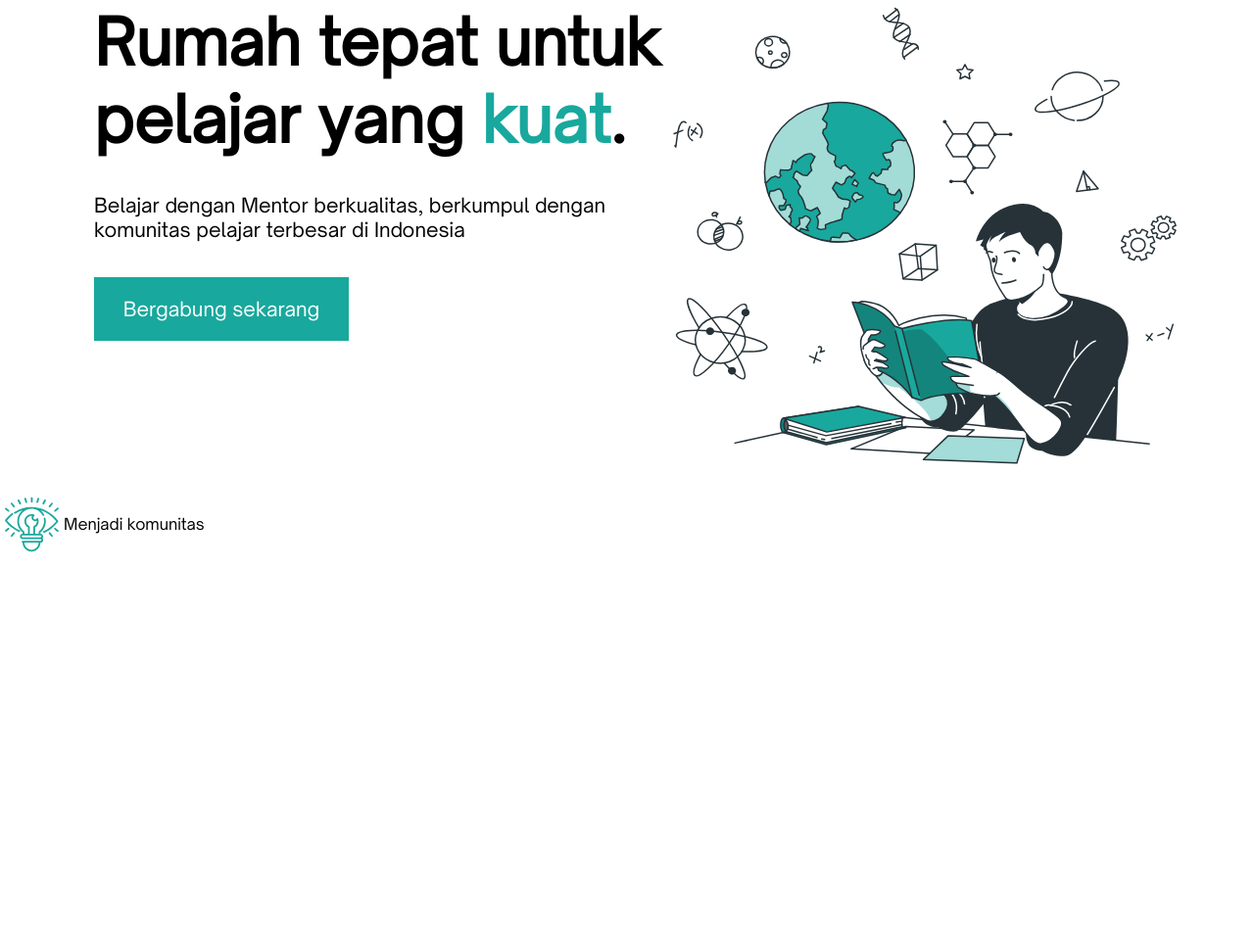
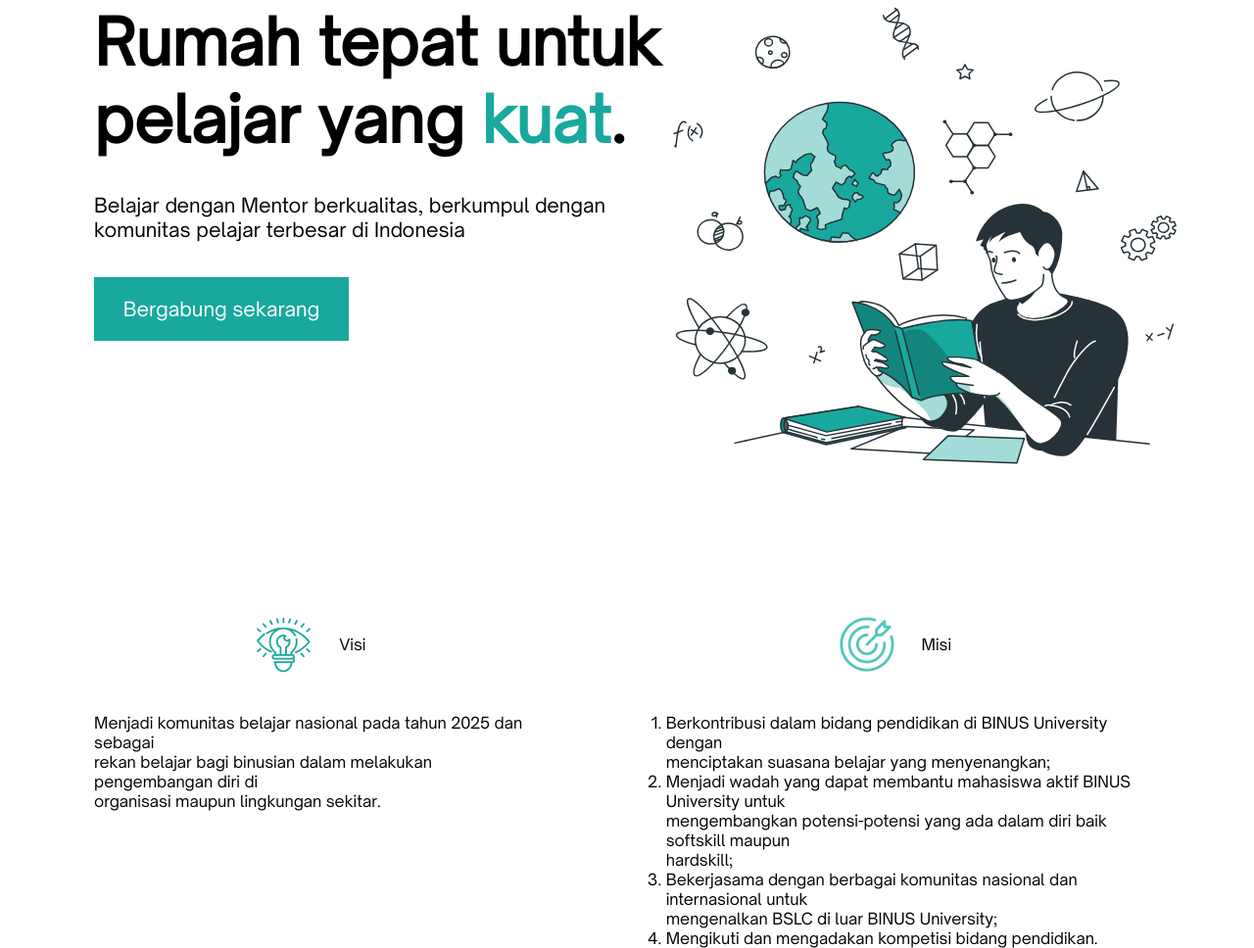
Before and after one commit to danielxavieroei/OJT-IT-DEV, a plain HTML site: page index.html in a window 1280 px wide. Shown: the part 224-1192 px from the top of the page at 98% size. Before the commit the page ends 800 px from the top, so only its background shows below. Drawn offline with Linux system fonts and the light colour scheme.

Commit message:
sixth update

```diff
--- a/assets/css/style.css
+++ b/assets/css/style.css
@@ -39,12 +39,10 @@
     justify-content: space-between;
     margin-right: 96px;
     margin-left: 96px;
-    gap: 143.09;
 }
 
 .topleftsection{
     display: flex;
-    justify-content: space-between;
     flex-direction: column;
     gap: 36px;
 }
@@ -75,7 +73,36 @@
 }
 
 /*mid section*/
+.midsectionleft{
+    display: flex;
+    align-items: flex-start;
+    justify-content: space-between;
+    margin-right: 96px;
+    margin-left: 96px;
+    margin-top: 122.5px;
+    gap: 105px;
+}
+
 .visi{
     display: flex;
     align-items: center;
+    justify-content: center;
+    gap: 24px;
 }
+
+.misi{
+    display: flex;
+    align-items: center;
+    justify-content: center;
+    gap: 24px;
+}
+
+.parentvisi, .parentmisi{
+    display: flex;
+    flex-direction: column;
+    gap: 38.5px;
+}
+
+.descvisi, .descmisi{
+    font-size: 16px;
+}
--- a/index.html
+++ b/index.html
@@ -17,6 +17,8 @@
         </div>
     </nav>
 
+
+
     <section class="upper-section">
         <div class="topleftsection">
             <h1 class="title">Rumah tepat untuk <br> pelajar yang <span class="highlighted">kuat</span>.</h1>
@@ -26,10 +28,32 @@
         <img src="assets/img/pelajar.svg" alt="">
     </section>
 
+
+
     <section class="midsectionleft">
-        <div class="visi">
-            <img src="assets/img/visi.svg" alt="">
-            <p>Menjadi komunitas</p>
+        <div class="parentvisi">
+            <div class="visi">
+                <img class="imgvisi" src="assets/img/visi.svg" alt="">
+                <p class="titlevisi">Visi</p>
+            </div>
+            <p class="descvisi">Menjadi komunitas belajar nasional pada tahun 2025 dan sebagai
+                <br> rekan belajar bagi binusian dalam melakukan pengembangan diri di
+                <br> organisasi maupun lingkungan sekitar.
+            </p>
+        </div>
+        <div class="parentmisi">
+            <div class="misi">
+                <img class="imgmisi" src="assets/img/misi.svg" alt="">
+                <p class="titlemisi">Misi</p>
+            </div>
+            <ol class="descmisi">
+                <li>Berkontribusi dalam bidang pendidikan di BINUS University dengan <br> menciptakan suasana belajar yang menyenangkan;</li>
+                <li>Menjadi wadah yang dapat membantu mahasiswa aktif BINUS University untuk
+                    <br> mengembangkan potensi-potensi yang ada dalam diri baik softskill maupun <br> hardskill;
+                </li>
+                <li>Bekerjasama dengan berbagai komunitas nasional dan internasional untuk <br> mengenalkan BSLC di luar BINUS University;</li>
+                <li>Mengikuti dan mengadakan kompetisi bidang pendidikan.</li>
+            </ol>
         </div>
     </section>
 </body>
```
